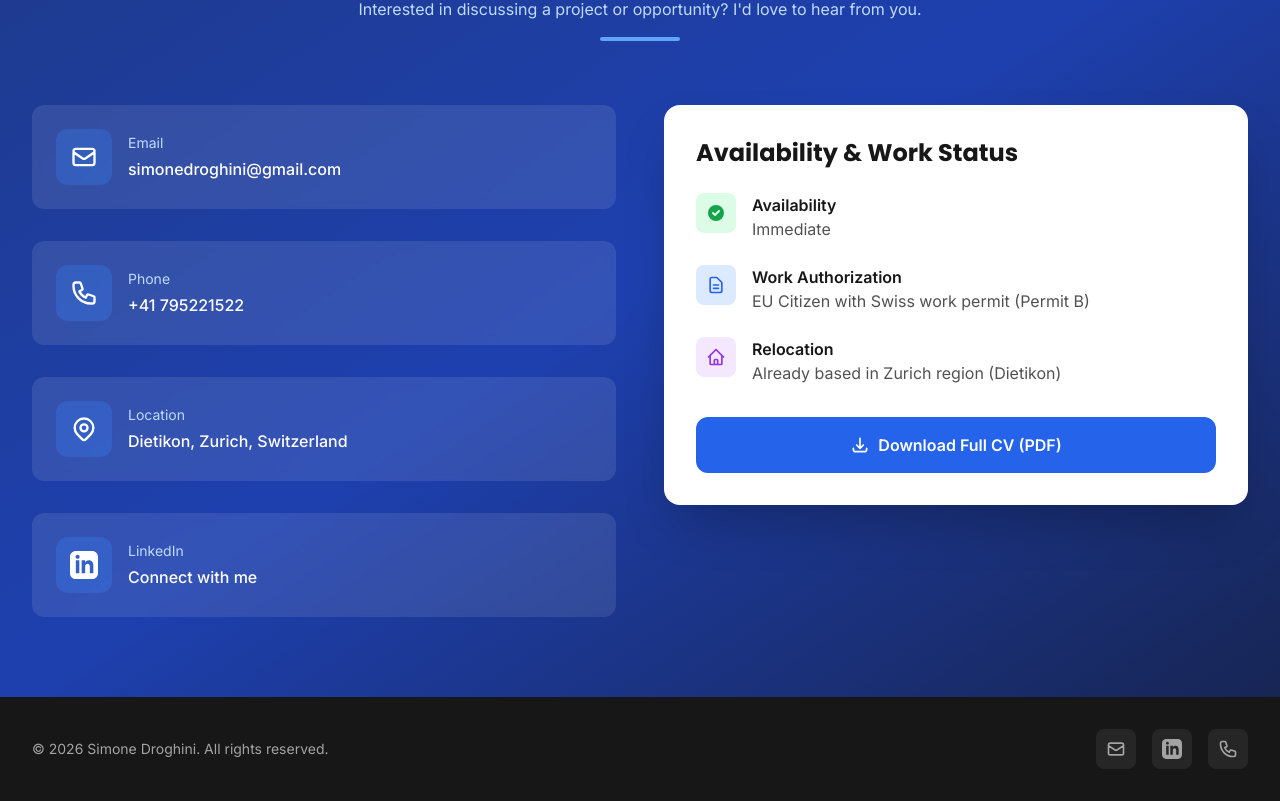
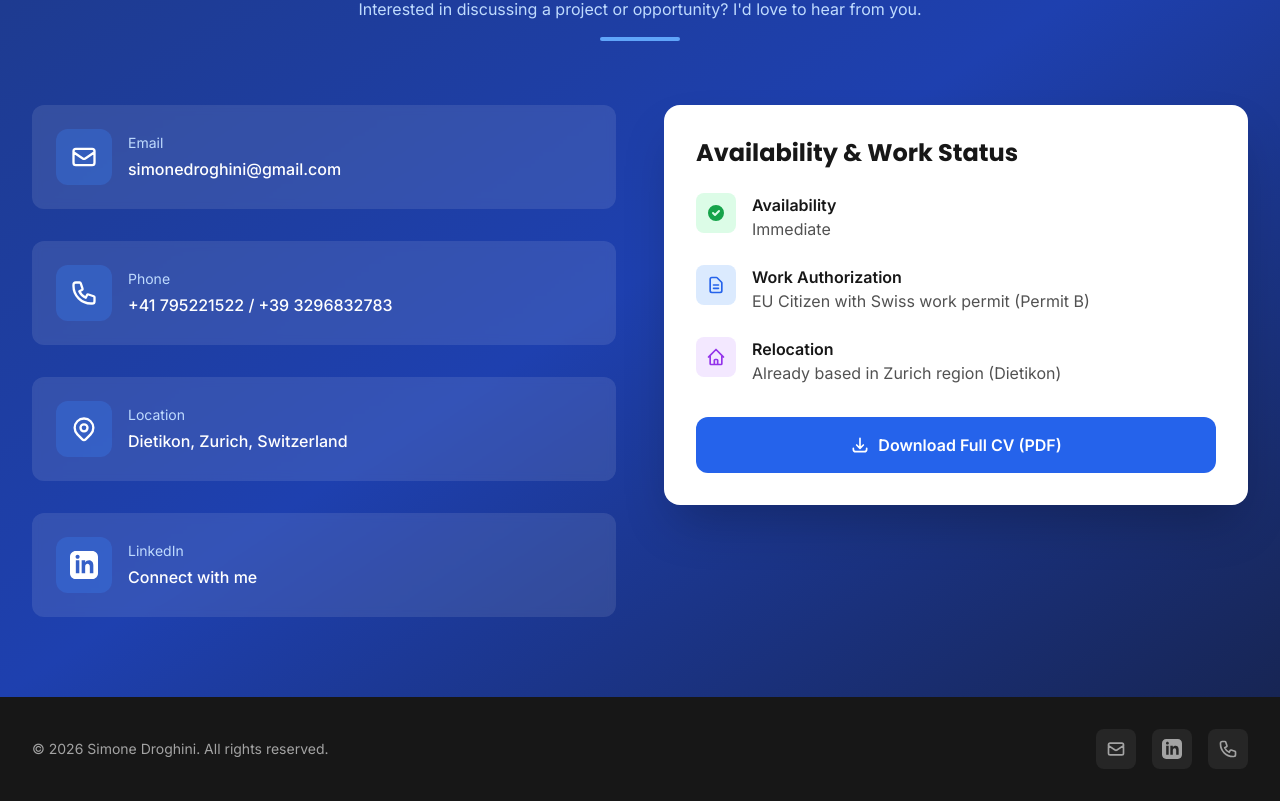
Before and after one commit to drogoXX/CV_Landing_Page, a Next.js app: page /CV_Landing_Page/ in a window 1280 px wide. Shown: the part 8823-9624 px from the top of the page. Built offline with nearby package versions, Linux system fonts and the light colour scheme.

Commit message:
Update cv-data.ts

```diff
--- a/data/cv-data.ts
+++ b/data/cv-data.ts
@@ -8,12 +8,12 @@ export const cvData = {
     name: "Simone Droghini",
     title: "Senior Project Manager / Project Director",
     tagline: "20+ Years Delivering Complex Infrastructure Projects Worldwide",
-    phone: "+41 795221522",
+    phone: "+41 795221522 / +39 3296832783",
     email: "simonedroghini@gmail.com",
     location: "Dietikon, Zurich, Switzerland",
     nationality: "Italian National",
     linkedIn: "https://www.linkedin.com/in/drogo/",
-    profileImage: "/CV_Landing_Page/profile-placeholder.jpg", // EDIT: Add your profile photo to /public
+    profileImage: "/CV_Landing_Page/profile_picture.jpg", // EDIT: Add your profile photo to /public
     cvDownloadPath: "/CV_Landing_Page/Resume_Simone_Droghini.pdf",
   },
 
```
